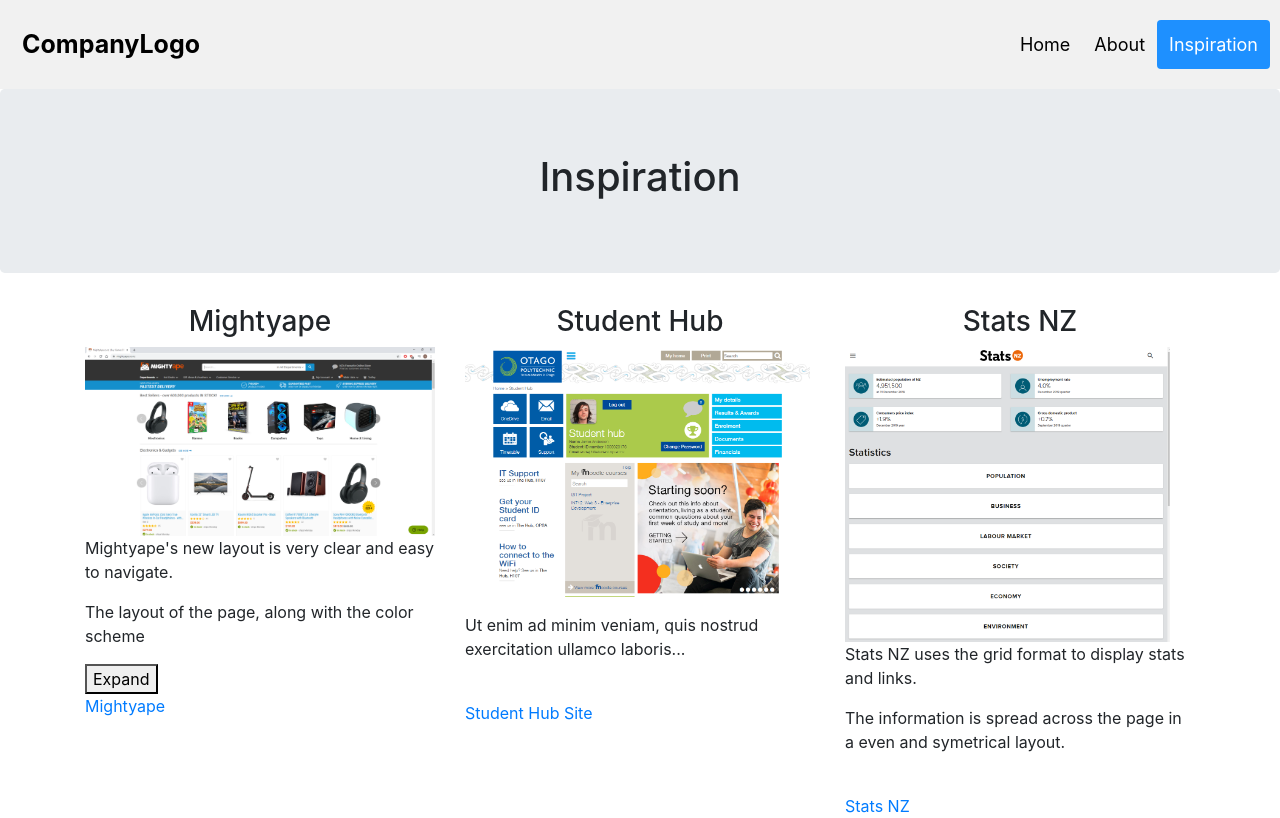
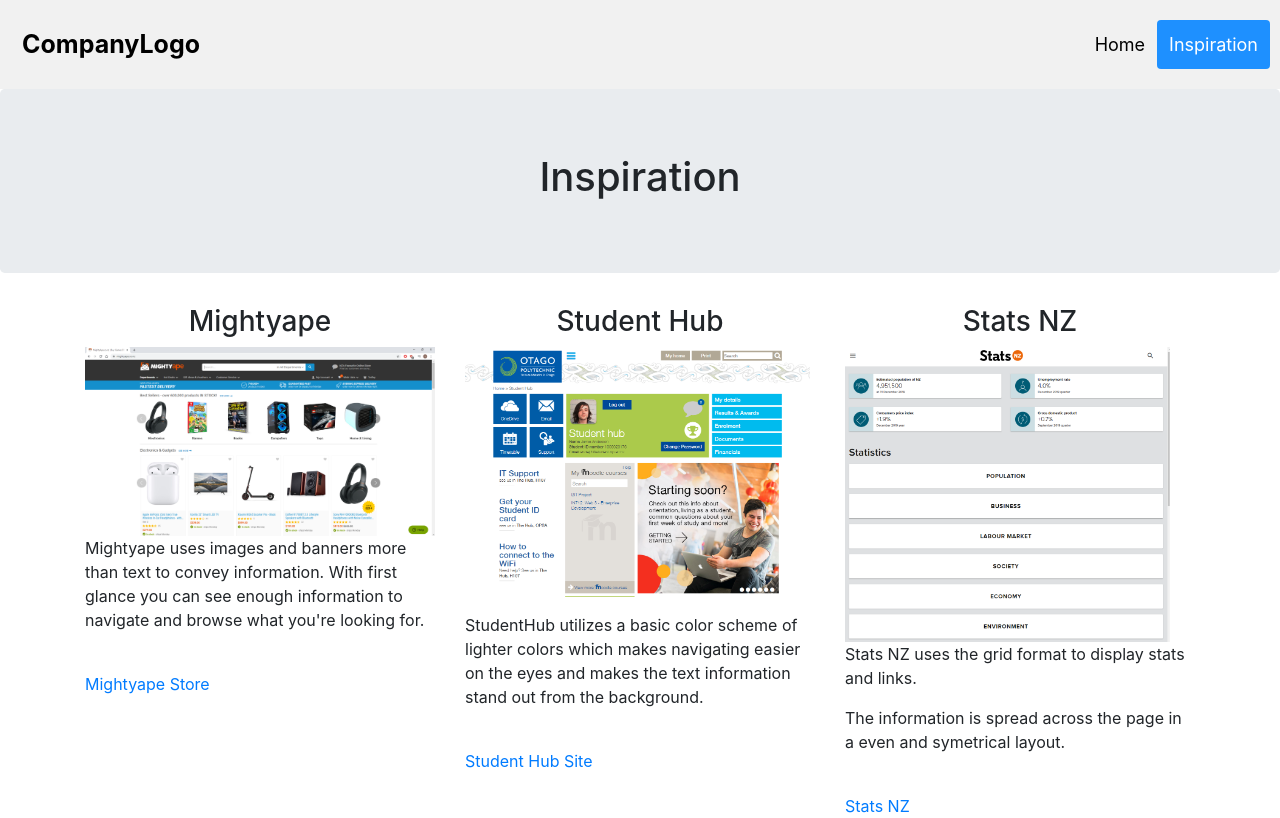
Before and after one commit to andejtIN602/Web-3, a Flask app: page /inspiration in a window 1280 px wide. Run offline with Flask 2, Linux system fonts and the light colour scheme; parts of the project's set-up code (start-up, migrations or seed data) failed here and were passed over; some libraries are stand-ins or nearby versions.

Commit message:
Corrected syntax, cleaned .html files and added files folder for lab 5.2

```diff
--- a/templates/index.html
+++ b/templates/index.html
@@ -18,12 +18,10 @@
 	<div class="header">
 		<a href="#default" class="logo">CompanyLogo</a>
 		<div class="header-right">
-			<a class="active" href="index.html">Home</a>
-			<a href="#about">About</a>
+			<a class="active" href="{{ url_for('index') }}">Home</a>
 			<a href="{{ url_for('inspiration') }}">Inspiration</a>
 		</div>
 	</div>
-
     <div class="container">
 		<div class="row">
 			<div class="col-sm-4">
--- a/templates/inspiration.html
+++ b/templates/inspiration.html
@@ -7,7 +7,7 @@
 	<!-- jQuery -->
 	<script src="https://ajax.googleapis.com/ajax/libs/jquery/3.4.1/jquery.min.js"></script>
 	<!-- JavaScript -->
-	<script src="resources/myjavascript.js"></script>
+	<script src="{{ url_for('static', filename='js/myjavascript.js') }}"></script>
 	<!-- Bootstrap CSS -->
 	<link rel="stylesheet" href="https://maxcdn.bootstrapcdn.com/bootstrap/4.0.0/css/bootstrap.min.css" integrity="sha384-Gn5384xqQ1aoWXA+058RXPxPg6fy4IWvTNh0E263XmFcJlSAwiGgFAW/dAiS6JXm" crossorigin="anonymous">
 	<link rel="stylesheet" href="{{ url_for('static', filename='css/stylesheet.css') }}">
@@ -18,33 +18,27 @@
 	<div class="header">
 		<a href="#default" class="logo">CompanyLogo</a>
 		<div class="header-right">
-			<a href="index.html">Home</a>
-			<a href="#about">About</a>
-			<a class="active" href="inspiration.html">Inspiration</a>
+			<a href="{{ url_for('index') }}">Home</a>
+			<a class="active" href="{{ url_for('inspiration') }}">Inspiration</a>
 		</div>
 	</div>
-
 	<div class="jumbotron text-center">
 		<h1>Inspiration</h1>
 	</div>
-
 	<div class="container">
 		<div class="row">
 			<div class="col-sm-4">
 				<h3><center>Mightyape</center></h3>
 				<img src="resources/img/ref1.png" class="img-fluid" alt="Responsive image">
-      <p>Mightyape's new layout is very clear and easy to navigate.</p>
-      <p>The layout of the page, along with the color scheme</p>
-      <button>Expand</button>
+				<p>Mightyape uses images and banners more than text to convey information. With first glance you can see enough information to navigate and browse what you're looking for.</p>
 				<br>
-      <a href="https://www.mightyape.co.nz/">Mightyape</a>
-
+				<a href="https://www.mightyape.co.nz/">Mightyape Store</a>
 			</div>
     <div class="col-sm-4">
         <h3><center>Student Hub</center></h3>
         <img src="resources/img/ref2.png" class="img-fluid" alt="Responsive image">
 		<p></p>
-      <p>Ut enim ad minim veniam, quis nostrud exercitation ullamco laboris...</p>
+		<p>StudentHub utilizes a basic color scheme of lighter colors which makes navigating easier on the eyes and makes the text information stand out from the background.</p>
 		<br>
       <a href="https://www.op.ac.nz/hub/">Student Hub Site</a>
     </div>
@@ -58,6 +52,5 @@
     </div>
 		</div>
 	</div>
-
   </body>
 </html>
```
Lines whose indentation alone changed are shown as unchanged.
